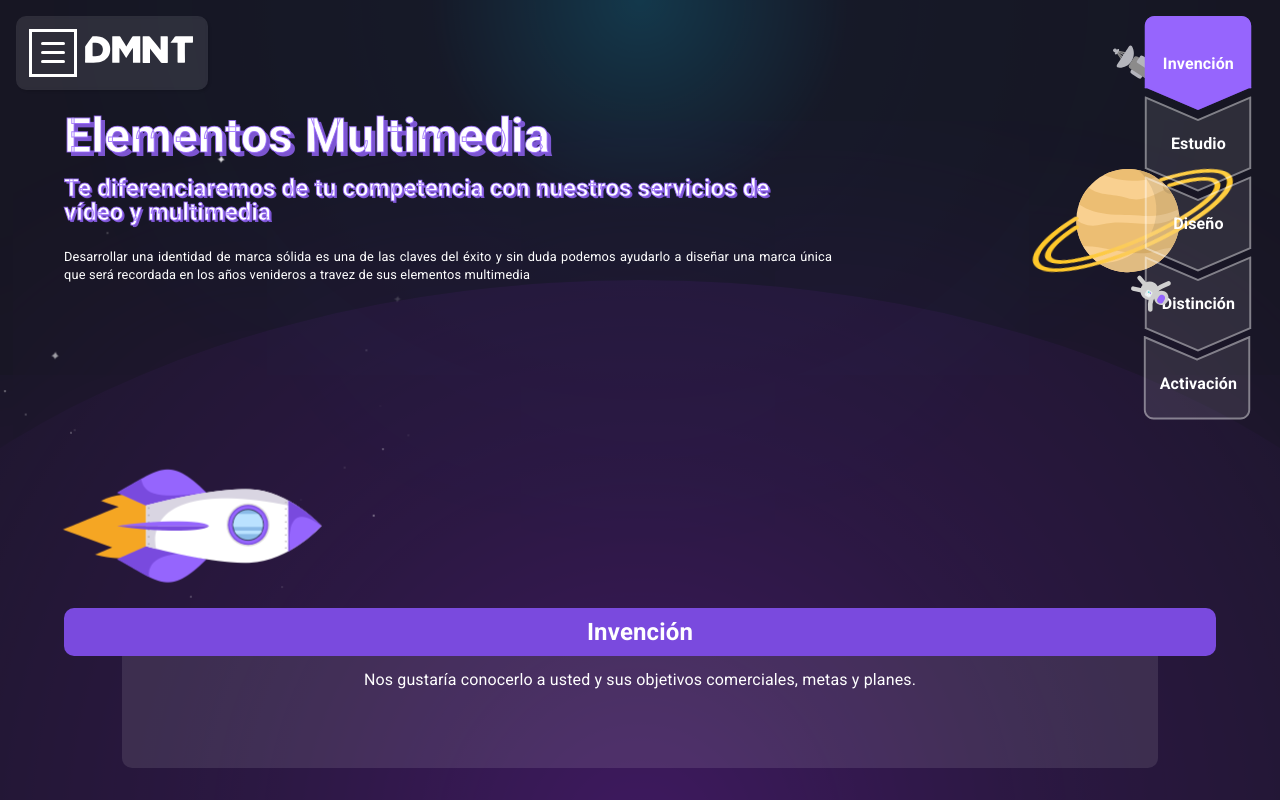
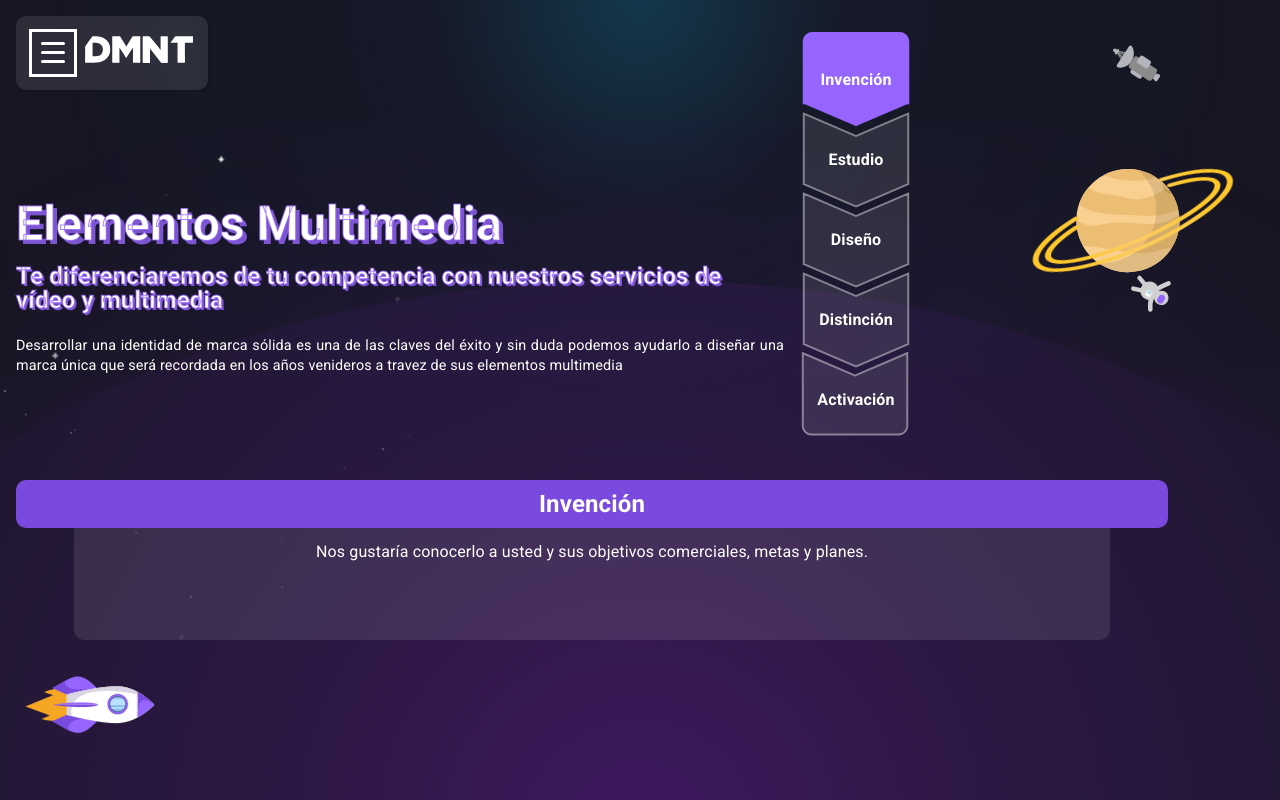
Before and after one commit to SuperiorBen/DMNT, a React (Vite) app: page /servicios/audiovisuales in a window 1280 px wide. Built offline with nearby package versions, Linux system fonts and the light colour scheme.

Commit message:
Correcciones de detalles de servicio

```diff
--- a/dev-dist/sw.js
+++ b/dev-dist/sw.js
@@ -85,7 +85,7 @@ define(['./workbox-16108a29'], (function (workbox) { 'use strict';
     "revision": "3ca0b8505b4bec776b69afdba2768812"
   }, {
     "url": "index.html",
-    "revision": "0.7gra0fdjrs"
+    "revision": "0.9630oa2g1v8"
   }], {});
   workbox.cleanupOutdatedCaches();
   workbox.registerRoute(new workbox.NavigationRoute(workbox.createHandlerBoundToURL("index.html"), {
--- a/src/modules/menu/components/MenuPartial.jsx
+++ b/src/modules/menu/components/MenuPartial.jsx
@@ -3,8 +3,9 @@ import logo from "../../../assets/logo.svg";
 import { cssMenu, optionMenu } from '../helpers/stylesMenu'
 import Marquee from "react-fast-marquee";
 import { AnimatePresence, motion } from "framer-motion"
+import portafolioDMNT from "../assets/PortafolioDMNT.pdf"
 
-export default function MenuPartial () {
+export default function MenuPartial() {
     const [isOpen, setIsOpen] = useState(false)
     const [moveLayer, setMoveLayer] = useState()
     const [valueHover, setValueHover] = useState(0)
@@ -16,8 +17,6 @@ export default function MenuPartial () {
         }, 1000)
         return () => clearTimeout(timer);
     }, [isOpen])
-
-
 
     //  FN: Hover sobre opciones de menu para mostrar imagenes
     const hoverAction = (e, id) => {
@@ -32,7 +31,6 @@ export default function MenuPartial () {
 
     const marqueeContent = ['', '', '', '', '', '', '', '', '']
 
-
     return (
         <>
             {/* Toggle btn */}
@@ -43,7 +41,7 @@ export default function MenuPartial () {
                     <motion.div animate={isOpen ? "open2" : "closed"} variants={cssMenu.btnVariants} style={cssMenu.pathLine} />
                 </div>
                 <a href="/" style={{ width: '65%' }} title='Home'>
-                    <img src={logo} alt="logo" loading='lazy' style={{ width: '100%', height:'100%' }} />
+                    <img src={logo} alt="logo" loading='lazy' style={{ width: '100%', height: '100%' }} />
                 </a>
             </div>
 
@@ -64,12 +62,28 @@ export default function MenuPartial () {
                             variants={cssMenu.textVariants}
                             transition={{
                                 ease: "easeIn",
-                                duration: 0.2, delay: 0.6
+                                duration: 0.2,
+                                delay: 0.6
                             }}
                             className='title-menu'
                             onMouseEnter={e => hoverAction(e, item.id)}
                         >{item.text}</motion.a>)
                     }
+
+                    <motion.a
+                        href={portafolioDMNT}
+                        download='Portafolio 2023 DMNT'
+                        key={3}
+                        initial={{ opacity: 0 }}
+                        animate={isOpen ? "open" : "closed"}
+                        variants={cssMenu.textVariants}
+                        transition={{
+                            ease: "easeIn",
+                            duration: 0.2,
+                            delay: 0.6
+                        }}
+                        className='title-menu'
+                    >PORTAFOLIO</motion.a>
                 </motion.div>
 
                 {/* Imagenes del menu ============================================================================*/}
@@ -82,10 +96,7 @@ export default function MenuPartial () {
                         <Marquee speed={5} style={cssMenu.marqueStyle}>
                             {
                                 marqueeContent.map((value, index) => <img key={index} src={logo} alt="logo" loading='lazy'
-                                    style={{
-                                        width: '10em',
-                                        margin: '1em'
-                                    }} />)
+                                    style={{ width: '10em', margin: '1em' }} />)
                             }
                         </Marquee>
                     </div>
--- a/src/modules/servicios/detail/helpers/StyleDetail.js
+++ b/src/modules/servicios/detail/helpers/StyleDetail.js
@@ -15,20 +15,23 @@ const notActive = {
 
 // Css variables
 const mainContent = {
-    position: 'absolute', top: 0, left: 0, zIndex: 3, display: 'flex', width: '100vw', height: '100vh', flexDirection: 'column', justifyContent: 'center', overflow: 'hidden',
+    flexDirection: 'column',
+    flexWrap: 'wrap',
+    position: 'absolute', top: 0, left: 0, zIndex: 3, display: 'flex', width: '100vw', height: '100vh',
+    justifyContent: 'center', overflow: 'hidden',
     alignItems: window.screen.width > 900 ? 'center' : 'flex-start',
 }
 
 // Title and description
 const contentTitles = {
-    display: 'flex', position: 'absolute',
+    display: 'flex', position: 'relative',
     width: window.screen.width > 900 ? (window.screen.width > 1536 ? '80vw' : '80vw') : '60vw',
-    height: window.screen.width > 900 ? (window.screen.width > 1536 ? '16em' : '16em') : '25em',
-    top: window.screen.width > 900 ? (window.screen.width > 1536 ? '10em' : '7em') : '7em',
-    left: window.screen.width > 900 ? (window.screen.width > 1536 ? '10vw' : '10vw') : '5vw',
+    height: window.screen.width > 900 ? (window.screen.width > 1536 ? '16em' : '16em') : 'auto',
     flexDirection: window.screen.width > 900 ? 'row' : 'column-reverse',
     justifyContent: window.screen.width > 900 ? 'center' : 'flex-end',
-    alignItems: window.screen.width > 900 ? 'flex-start' : 'flex-end'
+    alignItems: window.screen.width > 900 ? 'flex-start' : 'flex-end',
+    marginTop: window.screen.width > 900 ? (window.screen.width > 1536 ? '10em' : '4em') : '0em',
+    marginLeft: window.screen.width > 900 ? (window.screen.width > 1536 ? '8em' : 'none') : '1em'
 }
 
 const contentDescription = {
@@ -43,7 +46,7 @@ const titleDescription = {
 }
 const descriptionTitle = {
     fontWeight: 500, lineHeight: '1.4em', color: '#fff', margin: 0, textAlign: 'justify',
-    fontSize: window.screen.width > 900 ? (window.screen.width > 1536 ? '1.2em' : '1em') : '0.8em'
+    fontSize: window.screen.width > 900 ? (window.screen.width > 1536 ? '1.2em' : '1em') : '0.9em'
 }
 const mainTitle = {
     fontWeight: 700, lineHeight: '1em', color: '#fff', margin: 0, textShadow: '4px 4px 0px rgb(150 101 253 / 80%)', WebkitTextStroke: '1px rgb(150 101 253 / 80%)',
@@ -55,10 +58,10 @@ const mainTitle = {
 // Steps
 const contentSteps = {
     display: 'flex', justifyContent: 'center', alignItems: 'flex-end',
-    position: window.screen.width > 900 ? 'relative' : 'absolute', zIndex: 3,
-    top: window.screen.width > 900 ? (window.screen.width > 1536 ? '8em' : '9em') : '1em',
-    right: window.screen.width > 900 ? (window.screen.width > 1536 ? 'none' : 'none') : '2vw',
+    position: 'relative', zIndex: 3,
     flexDirection: window.screen.width > 900 ? 'row' : 'column',
+    marginTop: window.screen.width > 900 ? (window.screen.width > 1536 ? '8em' : '-2em') : '-6em',
+    marginLeft: window.screen.width > 900 ? (window.screen.width > 1536 ? '8em' : 'none') : '1em',
 }
 const contentBtn = {
     cursor: 'pointer',
@@ -70,9 +73,9 @@ const contentBtn = {
 const contentInfoStep = {
     width: window.screen.width > 900 ? (window.screen.width > 1536 ? '50em' : '45em') : '90vw',
     height: window.screen.width > 900 ? (window.screen.width > 1536 ? '10em' : '8em') : '10em',
-    bottom: window.screen.width > 900 ? (window.screen.width > 1536 ? '-12em' : '-11em') : '2em',
-    right: window.screen.width > 900 ? (window.screen.width > 1536 ? '-25em' : '-15em') : '5vw',
-    position: window.screen.width > 900 ? 'relative' : 'absolute', zIndex: 3
+    position: 'relative', zIndex: 3,
+    marginTop: window.screen.width > 900 ? (window.screen.width > 1536 ? '-25em' : '1em') : '2em',
+    marginLeft: window.screen.width > 900 ? (window.screen.width > 1536 ? '8em' : 'none') : '1em',
 }
 const headerInfo = {
     width: '100%', position: 'absolute', top: 0, right: 0, backgroundColor: '#7A4ADE', zIndex: 1, borderRadius: 10, display: 'flex', justifyContent: 'center', alignItems: 'center',
--- a/src/modules/servicios/detail/pages/DetailPage.jsx
+++ b/src/modules/servicios/detail/pages/DetailPage.jsx
@@ -55,6 +55,9 @@ export default function ServicioPage() {
             {/* SEO END =============================================================================== */}
             {/* Title and description */}
             <div style={cssMainDetail.mainContent}>
+                <div style={{
+                    marginTop: window.screen.width > 900 ? (window.screen.width > 1536 ? '8em' : 'none') : '-2em',
+                    display:'flex', flexDirection:window.screen.width > 900 ? 'column' : 'row', justifyContent:'center', alignItems:'center'}}>
                     <div style={cssMainDetail.contentTitles}>
                         <div style={cssMainDetail.contentDescription}>
                             <p style={cssMainDetail.titleDescription}>{subtitle}</p>
@@ -86,7 +89,7 @@ export default function ServicioPage() {
                             })
                         }
                     </div>
-
+                </div>
 
                 {/* Info Step */}
                 <div style={cssMainDetail.contentInfoStep}>
@@ -101,7 +104,7 @@ export default function ServicioPage() {
 
             <Lottie style={{
                 position: 'fixed', zIndex: '2',
-                width:  window.screen.width > 900 ? (window.screen.width > 1536 ? '35em' : '25em') : '15em',
+                width: window.screen.width > 900 ? (window.screen.width > 1536 ? '35em' : '25em') : '15em',
                 top: window.screen.width > 900 ? (window.screen.width > 1536 ? '-4em' : '0em') : '8em',
                 right: window.screen.width > 900 ? (window.screen.width > 1536 ? '1em' : '0em') : '2em',
             }} animationData={planet} />
@@ -119,9 +122,9 @@ export default function ServicioPage() {
             }} animationData={astronaut} />
             <Lottie style={{
                 position: 'fixed', zIndex: '2',
-                width: window.screen.width > 900 ? (window.screen.width > 1536 ? '30em' : '20em') : '20em',
-                top: window.screen.width > 900 ? (window.screen.width > 1536 ? '28em' : '16em') : '19em',
-                left: window.screen.width > 900 ? (window.screen.width > 1536 ? '20em' : '5em') : '1em',
+                width: window.screen.width > 900 ? (window.screen.width > 1536 ? '30em' : '20em') : '10em',
+                top: window.screen.width > 900 ? (window.screen.width > 1536 ? '28em' : '16em') : '37em',
+                left: window.screen.width > 900 ? (window.screen.width > 1536 ? '20em' : '5em') : '0em',
                 transform: 'rotateZ(90deg)'
             }} animationData={rocket} />
             <GalaxyBg />
```
Also changed, not shown: 1 other file (tests, documents, lock files or other folders). Lines whose indentation alone changed are shown as unchanged.
